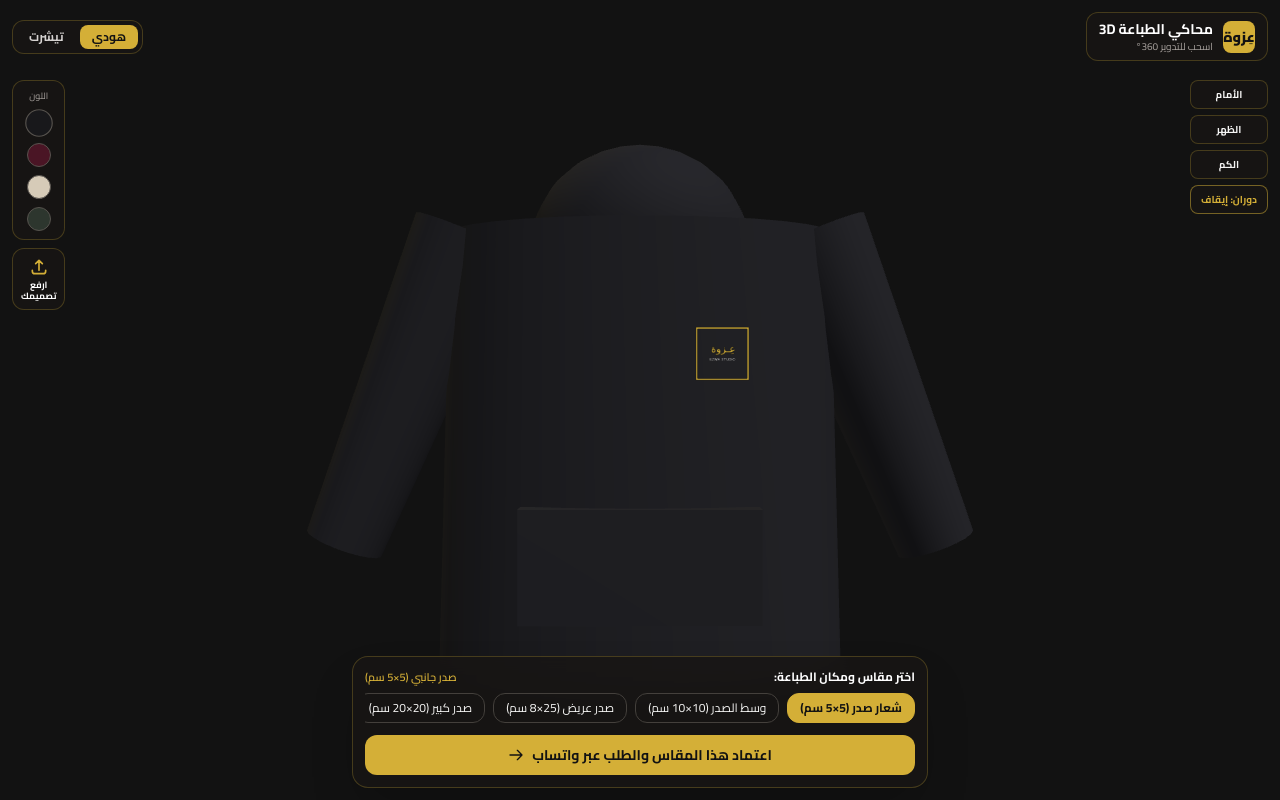
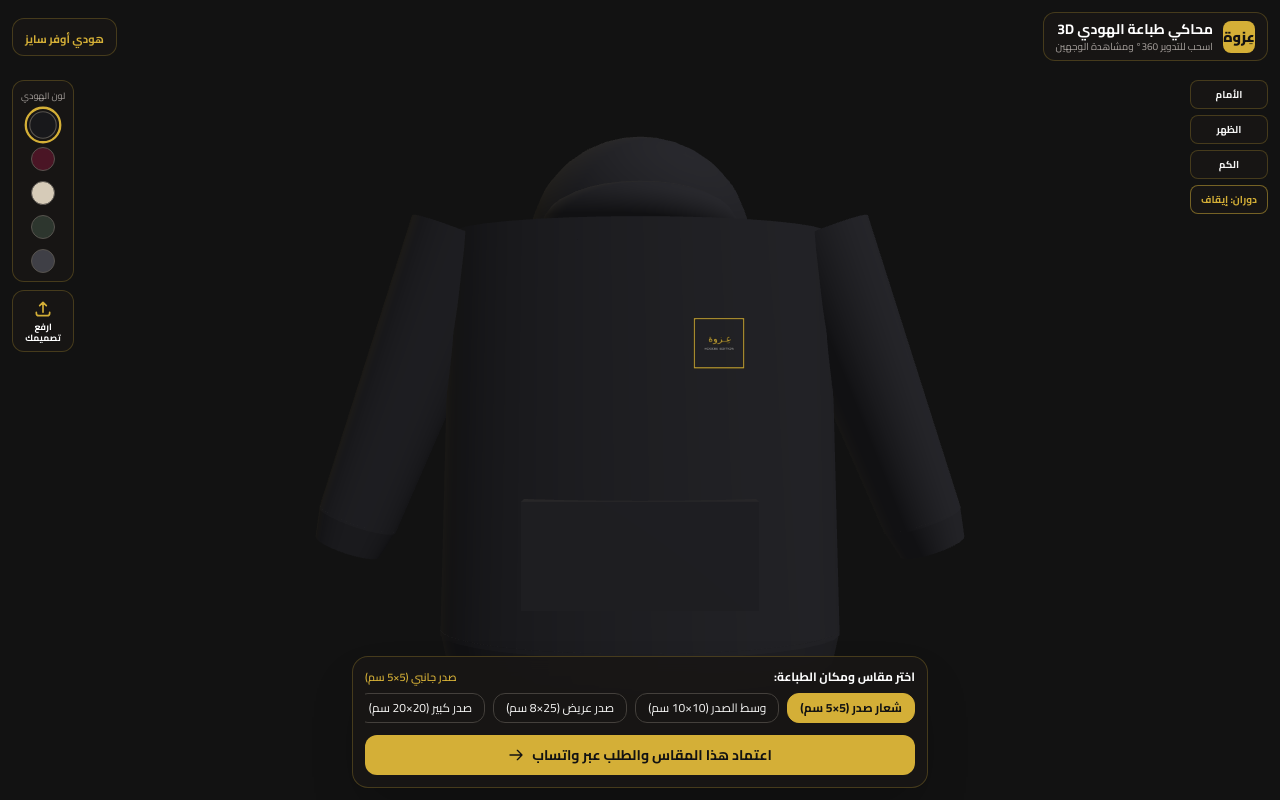
Before and after one commit to yusefna30-lgtm/3d-print-simulator, a plain HTML site: page index.html in a window 1280 px wide. Drawn offline with nearby package versions, Linux system fonts and the light colour scheme; animation ran at ten frames a second.

Commit message:
Update index.html

```diff
--- a/index.html
+++ b/index.html
@@ -3,7 +3,7 @@
 <head>
     <meta charset="UTF-8">
     <meta name="viewport" content="width=device-width, initial-scale=1.0, maximum-scale=1.0, user-scalable=no">
-    <title>محاكي المقاسات ثلاثي الأبعاد 3D | عِزوة</title>
+    <title>محاكي مقاسات الطباعة 3D — هودي | عِزوة</title>
     <script src="https://cdn.tailwindcss.com"></script>
     <script src="https://cdnjs.cloudflare.com/ajax/libs/three.js/r128/three.min.js"></script>
     <link href="https://fonts.googleapis.com/css2?family=Cairo:wght@400;600;700;900&display=swap" rel="stylesheet">
@@ -25,7 +25,7 @@
             z-index: 1;
         }
         .glass-panel {
-            background: rgba(24, 22, 21, 0.85);
+            background: rgba(24, 22, 21, 0.88);
             backdrop-filter: blur(12px);
             -webkit-backdrop-filter: blur(12px);
             border: 1px solid rgba(212, 175, 55, 0.25);
@@ -44,7 +44,8 @@
             border-color: #D4AF37;
         }
         .color-dot.active {
-            ring: 2px solid #D4AF37;
+            outline: 2px solid #D4AF37;
+            outline-offset: 2px;
             transform: scale(1.15);
         }
         .no-scrollbar::-webkit-scrollbar {
@@ -63,35 +64,32 @@
 
     <!-- الشريط العلوي (Header) -->
     <header class="fixed top-0 left-0 right-0 z-20 p-3 flex justify-between items-center pointer-events-none">
-        <!-- الهوية -->
         <div class="glass-panel px-3 py-1.5 rounded-xl flex items-center gap-2.5 pointer-events-auto">
             <div class="w-8 h-8 rounded-lg gold-bg flex items-center justify-center font-black text-sm">عِزوة</div>
             <div>
-                <h1 class="text-xs sm:text-sm font-bold text-white leading-tight">محاكي الطباعة 3D</h1>
-                <p class="text-[10px] text-stone-400">اسحب للتدوير 360°</p>
+                <h1 class="text-xs sm:text-sm font-bold text-white leading-tight">محاكي طباعة الهودي 3D</h1>
+                <p class="text-[10px] text-stone-400">اسحب للتدوير 360° ومشاهدة الوجهين</p>
             </div>
         </div>
 
-        <!-- تبديل القطعة (هودي / تيشرت) -->
-        <div class="glass-panel p-1 rounded-xl flex gap-1 pointer-events-auto">
-            <button id="btn-hoodie" onclick="setGarment('hoodie')" class="px-3 py-1 rounded-lg text-xs font-bold transition gold-bg">هودي</button>
-            <button id="btn-tshirt" onclick="setGarment('tshirt')" class="px-3 py-1 rounded-lg text-xs font-bold transition text-stone-300 hover:text-white">تيشرت</button>
+        <div class="glass-panel px-3 py-1.5 rounded-xl pointer-events-auto">
+            <span class="text-[11px] font-bold gold-accent">هودي أوفر سايز</span>
         </div>
     </header>
 
-    <!-- أدوات التحكم الجانبية العائمة (الألوان ورفع التصميم والزوايا) -->
+    <!-- أدوات التحكم الجانبية (الألوان ورفع التصميم) -->
     <div class="fixed top-20 left-3 z-20 flex flex-col gap-2 pointer-events-auto">
-        <!-- الألوان -->
-        <div class="glass-panel p-2 rounded-xl flex flex-col items-center gap-2">
-            <span class="text-[9px] text-stone-400">اللون</span>
+        <div class="glass-panel p-2 rounded-xl flex flex-col items-center gap-2.5">
+            <span class="text-[9px] text-stone-400">لون الهودي</span>
             <button onclick="setColor('#18181b', this)" class="color-dot active w-6 h-6 rounded-full bg-[#18181b] border border-stone-600 transition" title="أسود مطفي"></button>
             <button onclick="setColor('#4a1525', this)" class="color-dot w-6 h-6 rounded-full bg-[#4a1525] border border-stone-600 transition" title="عنابي داكن"></button>
             <button onclick="setColor('#d6cbb8', this)" class="color-dot w-6 h-6 rounded-full bg-[#d6cbb8] border border-stone-600 transition" title="بيج رملي"></button>
             <button onclick="setColor('#2d362e', this)" class="color-dot w-6 h-6 rounded-full bg-[#2d362e] border border-stone-600 transition" title="زيتي داكن"></button>
+            <button onclick="setColor('#3f3f46', this)" class="color-dot w-6 h-6 rounded-full bg-[#3f3f46] border border-stone-600 transition" title="رمادي فحمي"></button>
         </div>
 
-        <!-- زر رفع تصميم -->
-        <label class="glass-panel p-2 rounded-xl flex flex-col items-center justify-center cursor-pointer hover:border-[#D4AF37] transition text-center" title="ارفع صورتك">
+        <!-- زر رفع تصميم من الملفات -->
+        <label class="glass-panel p-2 rounded-xl flex flex-col items-center justify-center cursor-pointer hover:border-[#D4AF37] transition text-center" title="ارفع تصميمك">
             <svg xmlns="http://www.w3.org/2000/svg" class="h-5 w-5 gold-accent mb-0.5" fill="none" viewBox="0 0 24 24" stroke="currentColor">
                 <path stroke-linecap="round" stroke-linejoin="round" stroke-width="2" d="M4 16v1a3 3 0 003 3h10a3 3 0 003-3v-1m-4-8l-4-4m0 0L8 8m4-4v12" />
             </svg>
@@ -108,7 +106,7 @@
         <button id="btn-autorotate" onclick="toggleAutoRotate()" class="glass-panel px-2.5 py-1.5 rounded-lg text-[10px] font-bold gold-accent border-[#D4AF37]/50 transition">دوران: إيقاف</button>
     </div>
 
-    <!-- الشريط السفلي المدمج للمقاسات (Bottom Dock) -->
+    <!-- الشريط السفلي المدمج للمقاسات -->
     <div class="fixed bottom-0 left-0 right-0 z-20 p-3 pointer-events-none">
         <div class="max-w-xl mx-auto glass-panel rounded-2xl p-3 pointer-events-auto shadow-2xl">
             <div class="flex justify-between items-center mb-2">
@@ -116,7 +114,6 @@
                 <span id="size-desc" class="text-[11px] gold-accent font-semibold">صدر جانبي (5×5 سم)</span>
             </div>
 
-            <!-- أزرار المقاسات القابلة للتمرير -->
             <div class="flex gap-2 overflow-x-auto no-scrollbar pb-2">
                 <button onclick="setPrintSize('pocket', this)" class="size-btn active shrink-0 px-3 py-1.5 rounded-xl border border-stone-700 text-xs transition">
                     شعار صدر (5×5 سم)
@@ -141,7 +138,6 @@
                 </button>
             </div>
 
-            <!-- زر الاعتماد والطلب -->
             <button onclick="sendWhatsApp()" class="w-full mt-1 py-2.5 rounded-xl gold-bg font-bold text-xs sm:text-sm flex items-center justify-center gap-2 hover:opacity-95 transition">
                 <span>اعتماد هذا المقاس والطلب عبر واتساب</span>
                 <svg xmlns="http://www.w3.org/2000/svg" class="h-4 w-4" fill="none" viewBox="0 0 24 24" stroke="currentColor">
@@ -152,111 +148,101 @@
     </div>
 
     <script>
-        // إعداد المشهد والكاميرا
         const container = document.getElementById('canvas-container');
         const scene = new THREE.Scene();
         const camera = new THREE.PerspectiveCamera(40, window.innerWidth / window.innerHeight, 0.1, 100);
-        camera.position.set(0, 0.2, 4.8);
+        camera.position.set(0, 0.15, 5.0);
 
         const renderer = new THREE.WebGLRenderer({ antialias: true, alpha: true });
         renderer.setSize(window.innerWidth, window.innerHeight);
         renderer.setPixelRatio(Math.min(window.devicePixelRatio, 2));
         container.appendChild(renderer.domElement);
 
-        // الإضاءة
-        const ambientLight = new THREE.AmbientLight(0xffffff, 0.75);
+        // الإضاءة لإبراز طيّات وتفاصيل الهودي
+        const ambientLight = new THREE.AmbientLight(0xffffff, 0.72);
         scene.add(ambientLight);
 
-        const dirLight1 = new THREE.DirectionalLight(0xffffff, 0.8);
+        const dirLight1 = new THREE.DirectionalLight(0xffffff, 0.85);
         dirLight1.position.set(3, 5, 4);
         scene.add(dirLight1);
 
         const dirLight2 = new THREE.DirectionalLight(0xd4af37, 0.35);
-        dirLight2.position.set(-4, 2, -3);
+        dirLight2.position.set(-4, 2, -4);
         scene.add(dirLight2);
 
-        // مجموعة المجسم الرئيسية
-        const garmentGroup = new THREE.Group();
-        scene.add(garmentGroup);
+        const hoodieGroup = new THREE.Group();
+        scene.add(hoodieGroup);
 
-        // خامة القماش
+        // خامة القطن الثقيل للهودي
         const fabricMaterial = new THREE.MeshStandardMaterial({
             color: 0x18181b,
-            roughness: 0.88,
-            metalness: 0.05
+            roughness: 0.92,
+            metalness: 0.03
         });
 
-        // بناء المجسمات
-        let hoodieParts = new THREE.Group();
-        let tshirtParts = new THREE.Group();
+        function buildHoodieModel() {
+            // 1. الجذع الأساسي (Oversized Fit)
+            const torsoGeo = new THREE.CylinderGeometry(0.74, 0.78, 1.80, 36);
+            torsoGeo.scale(1.16, 1, 0.70);
+            const torso = new THREE.Mesh(torsoGeo, fabricMaterial);
+            hoodieGroup.add(torso);
 
-        function buildModels() {
-            // 1. الجذع المشترك (Boxy / Oversized)
-            const torsoGeo = new THREE.CylinderGeometry(0.72, 0.76, 1.85, 32);
-            torsoGeo.scale(1.15, 1, 0.68);
-            const torso = new THREE.Mesh(torsoGeo, fabricMaterial);
+            // 2. حزام الخصر السفلي (Ribbed Hem)
+            const hemGeo = new THREE.CylinderGeometry(0.78, 0.75, 0.16, 36);
+            hemGeo.scale(1.16, 1, 0.70);
+            const hem = new THREE.Mesh(hemGeo, fabricMaterial);
+            hem.position.set(0, -0.96, 0);
+            hoodieGroup.add(hem);
 
-            // الياقة
-            const collarGeo = new THREE.TorusGeometry(0.32, 0.06, 16, 32);
-            collarGeo.rotateX(Math.PI / 2.2);
-            const collar = new THREE.Mesh(collarGeo, fabricMaterial);
-            collar.position.set(0, 0.92, 0.05);
+            // 3. ياقة الهودي المتداخلة (Hood Collar)
+            const neckGeo = new THREE.TorusGeometry(0.35, 0.09, 16, 32);
+            neckGeo.rotateX(Math.PI / 2.3);
+            const neck = new THREE.Mesh(neckGeo, fabricMaterial);
+            neck.position.set(0, 0.90, 0.08);
+            hoodieGroup.add(neck);
 
-            // --- مجسم الهودي ---
-            const hTorso = torso.clone();
-            hoodieParts.add(hTorso);
+            // 4. القبعة الخلفية (Hood)
+            const hoodGeo = new THREE.SphereGeometry(0.50, 28, 28, 0, Math.PI * 2, 0, Math.PI * 0.68);
+            hoodGeo.scale(1.06, 0.98, 1.18);
+            const hood = new THREE.Mesh(hoodGeo, fabricMaterial);
+            hood.position.set(0, 0.88, -0.30);
+            hood.rotation.x = -0.38;
+            hoodieGroup.add(hood);
 
-            // قبعة الهودي (Hood) في الخلف
-            const hoodGeo = new THREE.SphereGeometry(0.48, 24, 24, 0, Math.PI * 2, 0, Math.PI * 0.65);
-            hoodGeo.scale(1.05, 0.95, 1.15);
-            const hood = new THREE.Mesh(hoodGeo, fabricMaterial);
-            hood.position.set(0, 0.88, -0.28);
-            hood.rotation.x = -0.35;
-            hoodieParts.add(hood);
+            // 5. الجيب الأمامي (Kangaroo Pocket)
+            const pocketGeo = new THREE.BoxGeometry(0.96, 0.44, 0.12);
+            const pocket = new THREE.Mesh(pocketGeo, fabricMaterial);
+            pocket.position.set(0, -0.48, 0.51);
+            hoodieGroup.add(pocket);
 
-            // الجيب الأمامي (Kangaroo Pocket)
-            const pocketGeo = new THREE.BoxGeometry(0.95, 0.45, 0.12);
-            const pocket = new THREE.Mesh(pocketGeo, fabricMaterial);
-            pocket.position.set(0, -0.45, 0.49);
-            hoodieParts.add(pocket);
+            // 6. الأكمام الطويلة مع الأسورة (Sleeves + Cuffs)
+            const sleeveGeo = new THREE.CylinderGeometry(0.25, 0.18, 1.38, 24);
+            const cuffGeo = new THREE.CylinderGeometry(0.18, 0.15, 0.14, 24);
 
-            // أكمام الهودي الطويلة
-            const hSleeveGeo = new THREE.CylinderGeometry(0.24, 0.17, 1.45, 20);
-            const hLeftSleeve = new THREE.Mesh(hSleeveGeo, fabricMaterial);
-            hLeftSleeve.position.set(-1.02, 0.25, 0);
-            hLeftSleeve.rotation.z = -0.38;
-            hoodieParts.add(hLeftSleeve);
+            // الكم الأيسر
+            const leftSleeveGroup = new THREE.Group();
+            const leftSleeve = new THREE.Mesh(sleeveGeo, fabricMaterial);
+            const leftCuff = new THREE.Mesh(cuffGeo, fabricMaterial);
+            leftCuff.position.set(0, -0.75, 0);
+            leftSleeveGroup.add(leftSleeve, leftCuff);
+            leftSleeveGroup.position.set(-1.04, 0.25, 0);
+            leftSleeveGroup.rotation.z = -0.36;
+            hoodieGroup.add(leftSleeveGroup);
 
-            const hRightSleeve = new THREE.Mesh(hSleeveGeo, fabricMaterial);
-            hRightSleeve.position.set(1.02, 0.25, 0);
-            hRightSleeve.rotation.z = 0.38;
-            hoodieParts.add(hRightSleeve);
-
-            // --- مجسم التيشرت ---
-            const tTorso = torso.clone();
-            tshirtParts.add(tTorso);
-            tshirtParts.add(collar);
-
-            // أكمام التيشرت القصيرة الواسعة (Drop Shoulder)
-            const tSleeveGeo = new THREE.CylinderGeometry(0.28, 0.25, 0.68, 20);
-            const tLeftSleeve = new THREE.Mesh(tSleeveGeo, fabricMaterial);
-            tLeftSleeve.position.set(-0.98, 0.55, 0);
-            tLeftSleeve.rotation.z = -0.55;
-            tshirtParts.add(tLeftSleeve);
-
-            const tRightSleeve = new THREE.Mesh(tSleeveGeo, fabricMaterial);
-            tRightSleeve.position.set(0.98, 0.55, 0);
-            tRightSleeve.rotation.z = 0.55;
-            tshirtParts.add(tRightSleeve);
-
-            tshirtParts.visible = false;
-            garmentGroup.add(hoodieParts);
-            garmentGroup.add(tshirtParts);
+            // الكم الأيمن
+            const rightSleeveGroup = new THREE.Group();
+            const rightSleeve = new THREE.Mesh(sleeveGeo, fabricMaterial);
+            const rightCuff = new THREE.Mesh(cuffGeo, fabricMaterial);
+            rightCuff.position.set(0, -0.75, 0);
+            rightSleeveGroup.add(rightSleeve, rightCuff);
+            rightSleeveGroup.position.set(1.04, 0.25, 0);
+            rightSleeveGroup.rotation.z = 0.36;
+            hoodieGroup.add(rightSleeveGroup);
         }
 
-        buildModels();
+        buildHoodieModel();
 
-        // إنشاء تصميم افتراضي (Canvas Texture)
+        // تصميم افتراضي على الهودي
         function createDefaultTexture() {
             const c = document.createElement('canvas');
             c.width = 512;
@@ -275,50 +261,40 @@
 
             ctx.font = 'bold 34px Cairo, sans-serif';
             ctx.fillStyle = '#ffffff';
-            ctx.fillText('EZWA STUDIO', 256, 310);
+            ctx.fillText('HOODIE EDITION', 256, 310);
 
             return new THREE.CanvasTexture(c);
         }
 
-        // طبقة الطباعة (Print Mesh)
-        let currentTexture = createDefaultTexture();
         const printMaterial = new THREE.MeshBasicMaterial({
-            map: currentTexture,
+            map: createDefaultTexture(),
             transparent: true,
             side: THREE.DoubleSide
         });
 
         const printGeo = new THREE.PlaneGeometry(0.25, 0.25);
         const printMesh = new THREE.Mesh(printGeo, printMaterial);
-        garmentGroup.add(printMesh);
+        hoodieGroup.add(printMesh);
 
-        // إعدادات المقاسات
-        let currentGarment = 'hoodie';
+        // مقاسات الطباعة المخصصة للهودي (مع مراعاة مكان القبعة والجيب)
         let currentSizeKey = 'pocket';
         let currentColorName = 'أسود مطفي';
         let targetRotationY = 0;
 
         const sizeConfigs = {
-            pocket: { label: 'صدر جانبي (5×5 سم)', w: 0.22, h: 0.22, pos: [0.32, 0.38, 0.53], rot: [0, 0, 0], targetY: 0 },
-            chest_mid: { label: 'وسط الصدر (10×10 سم)', w: 0.38, h: 0.38, pos: [0, 0.32, 0.53], rot: [0, 0, 0], targetY: 0 },
-            chest_wide: { label: 'صدر عريض (25×8 سم)', w: 0.72, h: 0.24, pos: [0, 0.36, 0.53], rot: [0, 0, 0], targetY: 0 },
-            chest_full: { label: 'صدر كبير (20×20 سم)', w: 0.62, h: 0.62, pos: [0, 0.22, 0.53], rot: [0, 0, 0], targetY: 0 },
-            back_mid: { label: 'ظهر وسط (25×30 سم)', w: 0.68, h: 0.80, pos: [0, 0.05, -0.53], rot: [0, Math.PI, 0], targetY: Math.PI },
-            back_full: { label: 'ظهر كامل (30×40 سم)', w: 0.82, h: 1.05, pos: [0, -0.02, -0.53], rot: [0, Math.PI, 0], targetY: Math.PI },
-            sleeve_side: { label: 'الكم الجانبي (8×8 سم)', w: 0.24, h: 0.24, pos: [1.05, 0.45, 0.16], rot: [0, Math.PI / 2, 0.38], targetY: -Math.PI / 2 }
+            pocket: { label: 'صدر جانبي (5×5 سم)', w: 0.22, h: 0.22, pos: [0.32, 0.38, 0.55], rot: [0, 0, 0], targetY: 0 },
+            chest_mid: { label: 'وسط الصدر (10×10 سم)', w: 0.38, h: 0.38, pos: [0, 0.32, 0.55], rot: [0, 0, 0], targetY: 0 },
+            chest_wide: { label: 'صدر عريض (25×8 سم)', w: 0.72, h: 0.24, pos: [0, 0.36, 0.55], rot: [0, 0, 0], targetY: 0 },
+            chest_full: { label: 'صدر كبير (20×20 سم)', w: 0.62, h: 0.60, pos: [0, 0.20, 0.55], rot: [0, 0, 0], targetY: 0 },
+            back_mid: { label: 'ظهر وسط أسفل القبعة (25×30 سم)', w: 0.68, h: 0.78, pos: [0, -0.08, -0.55], rot: [0, Math.PI, 0], targetY: Math.PI },
+            back_full: { label: 'ظهر كامل أسفل القبعة (30×40 سم)', w: 0.82, h: 1.00, pos: [0, -0.14, -0.55], rot: [0, Math.PI, 0], targetY: Math.PI },
+            sleeve_side: { label: 'الكم الجانبي (8×8 سم)', w: 0.23, h: 0.23, pos: [1.06, 0.44, 0.17], rot: [0, Math.PI / 2, 0.36], targetY: -Math.PI / 2 }
         };
 
         function updatePrintTransform() {
             const cfg = sizeConfigs[currentSizeKey];
             printMesh.scale.set(cfg.w / 0.25, cfg.h / 0.25, 1);
-
-            // تعديل طفيف لموقع الظهر في الهودي لتجنب القبعة
-            let yOffset = 0;
-            if (currentGarment === 'hoodie' && (currentSizeKey === 'back_mid' || currentSizeKey === 'back_full')) {
-                yOffset = -0.14;
-            }
-
-            printMesh.position.set(cfg.pos[0], cfg.pos[1] + yOffset, cfg.pos[2]);
+            printMesh.position.set(cfg.pos[0], cfg.pos[1], cfg.pos[2]);
             printMesh.rotation.set(cfg.rot[0], cfg.rot[1], cfg.rot[2]);
             targetRotationY = cfg.targetY;
             document.getElementById('size-desc').innerText = cfg.label;
@@ -330,29 +306,6 @@
             if (btn) btn.classList.add('active');
             autoRotate = false;
             document.getElementById('btn-autorotate').innerText = 'دوران: إيقاف';
-            updatePrintTransform();
-        }
-
-        function setGarment(type) {
-            currentGarment = type;
-            const btnH = document.getElementById('btn-hoodie');
-            const btnT = document.getElementById('btn-tshirt');
-
-            if (type === 'hoodie') {
-                hoodieParts.visible = true;
-                tshirtParts.visible = false;
-                btnH.classList.add('gold-bg');
-                btnH.classList.remove('text-stone-300');
-                btnT.classList.remove('gold-bg');
-                btnT.classList.add('text-stone-300');
-            } else {
-                hoodieParts.visible = false;
-                tshirtParts.visible = true;
-                btnT.classList.add('gold-bg');
-                btnT.classList.remove('text-stone-300');
-                btnH.classList.remove('gold-bg');
-                btnH.classList.add('text-stone-300');
-            }
             updatePrintTransform();
         }
 
@@ -377,7 +330,7 @@
             document.getElementById('btn-autorotate').innerText = autoRotate ? 'دوران: يعمل' : 'دوران: إيقاف';
         }
 
-        // رفع صورة العميل
+        // رفع تصميم من الملفات
         function handleImageUpload(event) {
             const file = event.target.files[0];
             if (!file) return;
@@ -395,16 +348,14 @@
             reader.readAsDataURL(file);
         }
 
-        // إرسال للواتساب
         function sendWhatsApp() {
-            const gName = currentGarment === 'hoodie' ? 'هودي' : 'تيشرت';
             const sLabel = sizeConfigs[currentSizeKey].label;
-            const text = `السلام عليكم، جربت مقاس الطباعة في المحاكي 3D وأرغب باعتماد:\n- القطعة: ${gName}\n- اللون: ${currentColorName}\n- المقاس والمكان: ${sLabel}`;
+            const text = `السلام عليكم، جربت مقاس الطباعة على الهودي في المحاكي 3D وأرغب باعتماد:\n- القطعة: هودي أوفر سايز\n- اللون: ${currentColorName}\n- المقاس والمكان: ${sLabel}`;
             const url = `https://wa.me/?text=${encodeURIComponent(text)}`;
             window.open(url, '_blank');
         }
 
-        // التحكم بالسحب واللمس (360 درجة)
+        // السحب باليد للتدوير 360 درجة
         let isDragging = false;
         let previousX = 0;
 
@@ -426,21 +377,19 @@
             isDragging = false;
         });
 
-        // التجاوب مع تغيير حجم النافذة
         window.addEventListener('resize', () => {
             camera.aspect = window.innerWidth / window.innerHeight;
             camera.updateProjectionMatrix();
             renderer.setSize(window.innerWidth, window.innerHeight);
         });
 
-        // حلقة التحريك (Animation Loop)
         updatePrintTransform();
         function animate() {
             requestAnimationFrame(animate);
             if (autoRotate) {
                 targetRotationY += 0.01;
             }
-            garmentGroup.rotation.y += (targetRotationY - garmentGroup.rotation.y) * 0.1;
+            hoodieGroup.rotation.y += (targetRotationY - hoodieGroup.rotation.y) * 0.1;
             renderer.render(scene, camera);
         }
         animate();
```
